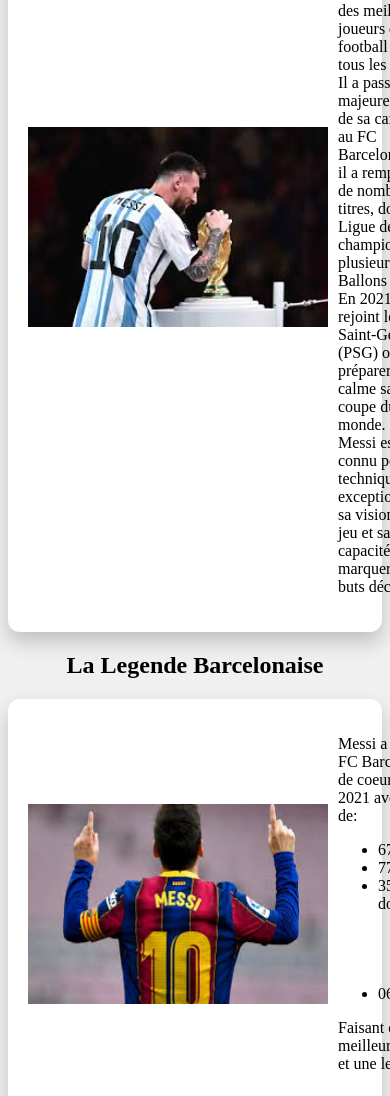
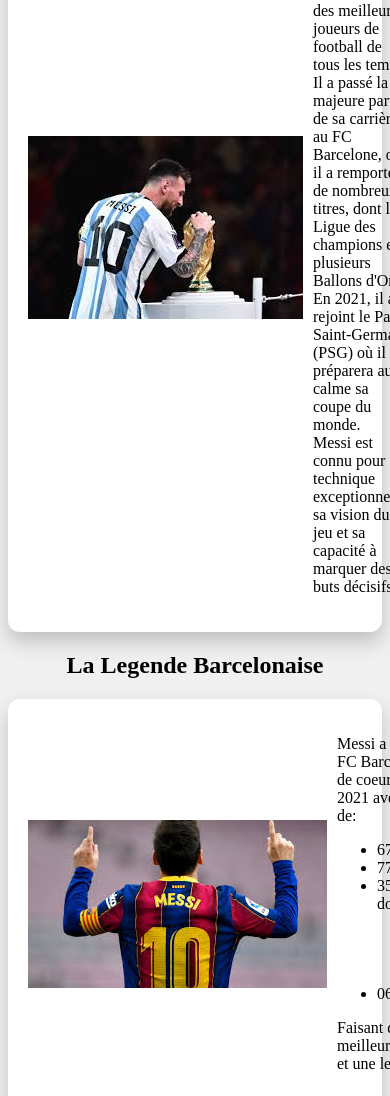
Before and after one commit to lamaxime20/Hommage, a plain HTML site: page index.html in a window 390 px wide. Shown: the part 244-1340 px from the top of the page. Drawn offline with Linux system fonts and the light colour scheme.

Commit message:
Responsive activé

```diff
--- a/Style.css
+++ b/Style.css
@@ -46,3 +46,9 @@
 .secondHeaderText {
     text-align: center;
 }
+
+.img {
+    width: 100%;
+    max-width: 300px;
+    height: auto;
+}
--- a/index.html
+++ b/index.html
@@ -8,7 +8,7 @@
     <body class="body">
         <header class="headerText"><h1>Le "MESSI" du Football</h1></header>
         <div class="hbox">
-            <img src = "Images\MessiArg.png" alt = "Lionel Messi" width="300" height="200"/>
+            <img src = "Images\MessiArg.png" alt = "Lionel Messi" class="img"/>
             <p> Lionel Messi, né le 24 juin 1987 à Rosario, est un footballeur argentin considéré comme l'un des meilleurs joueurs de football de tous les temps.<br>
                 Il a passé la majeure partie de sa carrière au FC Barcelone, où il a remporté de nombreux titres, dont la Ligue des champions et plusieurs Ballons d'Or.<br>
                 En 2021, il a rejoint le Paris Saint-Germain (PSG) où il préparera au calme sa coupe du monde.<br>
@@ -17,7 +17,7 @@
         </div>
         <h2 class = "secondHeaderText">La Legende Barcelonaise</h2>
         <div class="hbox">
-            <img src="Images\MessiBarcelone.png" alt="Messi au Fc Barcelone" width="300" height="200"/>
+            <img src="Images\MessiBarcelone.png" alt="Messi au Fc Barcelone" class="img"/>
             <div>
                 <p>Messi a passé 21 ans au FC Barcelone, son club de coeur et l'a quitté en 2021 avec pas moins de:</p>
                 <ul>
@@ -47,7 +47,7 @@
         </div>
         <h2 class="secondHeaderText">Le dernier Chapitre ?</h2>
         <div class="hbox">
-            <img src="Images/MessiMLS.png" alt="Messi au Miami" width="300" height="200"/>
+            <img src="Images/MessiMLS.png" alt="Messi au Miami" class="img"/>
             <p>En 2023, Messi a décidé de rejoindre l'Inter Miami en Major League Soccer (MLS), marquant ainsi un nouveau chapitre de sa carrière.<br>
                 Bien que certains aient critiqué ce choix, Messi continue de briller sur le terrain et d'inspirer des millions de fans à travers le monde.<br>
                 Son arrivée en MLS a suscité un engouement sans précédent pour le football aux États-Unis, et il continue de démontrer son talent exceptionnel.<br>
```
